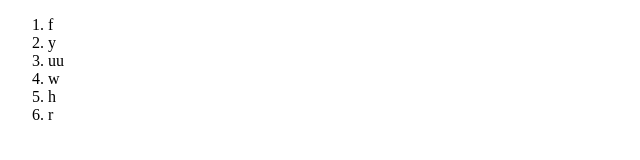
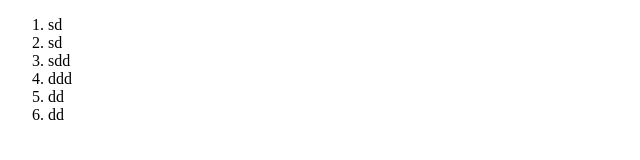
Before and after one commit to 4GeeksAcademy/html-tutorial-exercises-course, a plain HTML site: page dist/index.html in a window 1280 px wide. Shown: the full height of the page, 0-640 px from the left. Drawn offline with Linux system fonts and the light colour scheme.

Commit message:
exercise 3 test done

```diff
--- a/dist/index.html
+++ b/dist/index.html
@@ -6,12 +6,12 @@
 	<body>
 		<!-- your code here -->
 		<ol>
-			<li>f</li>
-			<li>y</li>
-			<li>uu</li>
-			<li>w</li>
-			<li>h</li>
-			<li>r</li>
+			<li>sd</li>
+			<li>sd</li>
+			<li>sdd</li>
+			<li>ddd</li>
+			<li>dd</li>
+			<li>dd</li>
 		</ol>
 	</body>
 </html>
```
Also changed, not shown: exercises/03-list-of-reasons/index.html (+6 -6 lines), exercises/03-list-of-reasons/tests.js (+7 -3 lines).
